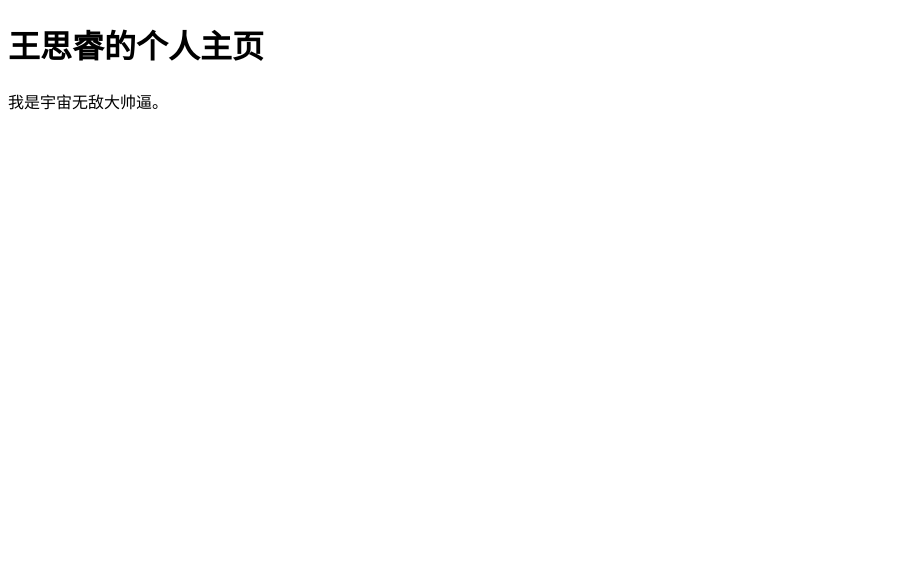
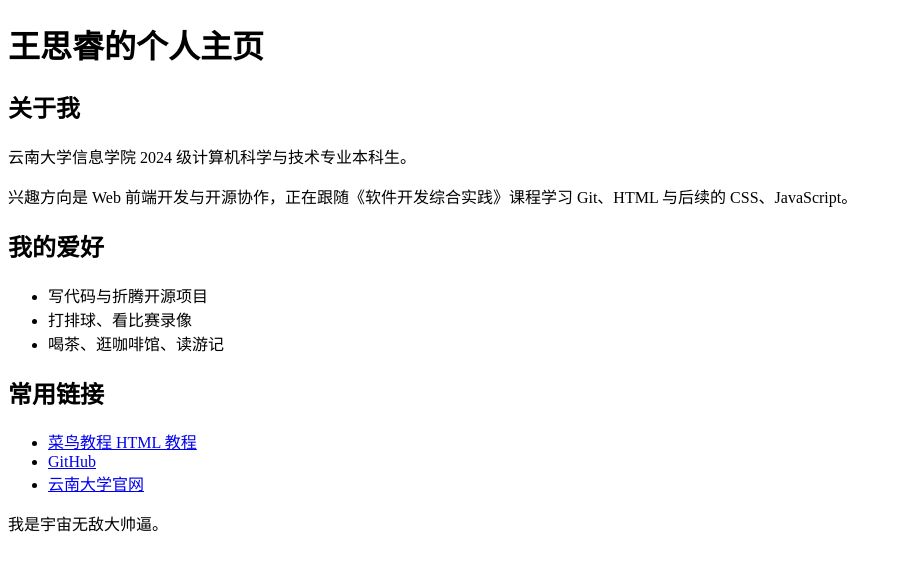
Before and after one commit to wangsirui0604/frontend-practice, a plain HTML site: page git-practice/homepage/index.html in a window 1280 px wide. Shown: the whole page, without its empty margins (0-902 px from the left). Drawn offline with Linux system fonts and the light colour scheme.

Commit message:
补充自我介绍、爱好和链接列表

```diff
--- a/git-practice/homepage/index.html
+++ b/git-practice/homepage/index.html
@@ -7,6 +7,23 @@
 </head>
 <body>
   <h1>王思睿的个人主页</h1>
-  <p>我是宇宙无敌大帅逼。</p>
+  <h2>关于我</h2>
+  <p>云南大学信息学院 2024 级计算机科学与技术专业本科生。</p>
+  <p>兴趣方向是 Web 前端开发与开源协作，正在跟随《软件开发综合实践》课程学习 Git、HTML 与后续的 CSS、JavaScript。</p>
+
+  <h2>我的爱好</h2>
+  <ul>
+    <li>写代码与折腾开源项目</li>
+    <li>打排球、看比赛录像</li>
+    <li>喝茶、逛咖啡馆、读游记</li>
+  </ul>
+
+  <h2>常用链接</h2>
+  <ul>
+    <li><a href="https://www.runoob.com/html/html-tutorial.html" target="_blank">菜鸟教程 HTML 教程</a></li>
+    <li><a href="https://github.com" target="_blank">GitHub</a></li>
+    <li><a href="https://www.yunnan.edu.cn" target="_blank">云南大学官网</a></li>
+  </ul>
+    <p>我是宇宙无敌大帅逼。</p>
 </body>
 </html>
```
